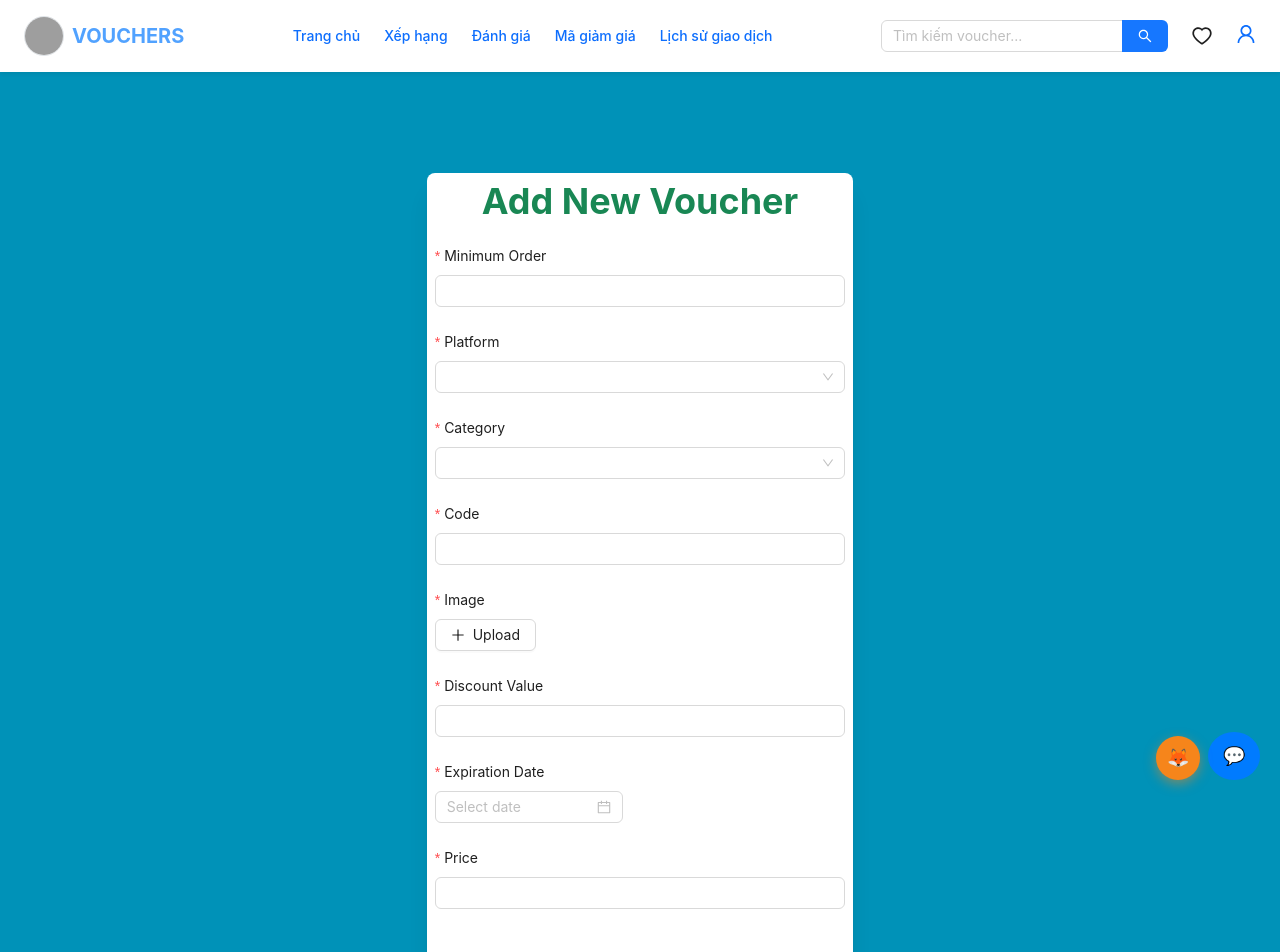
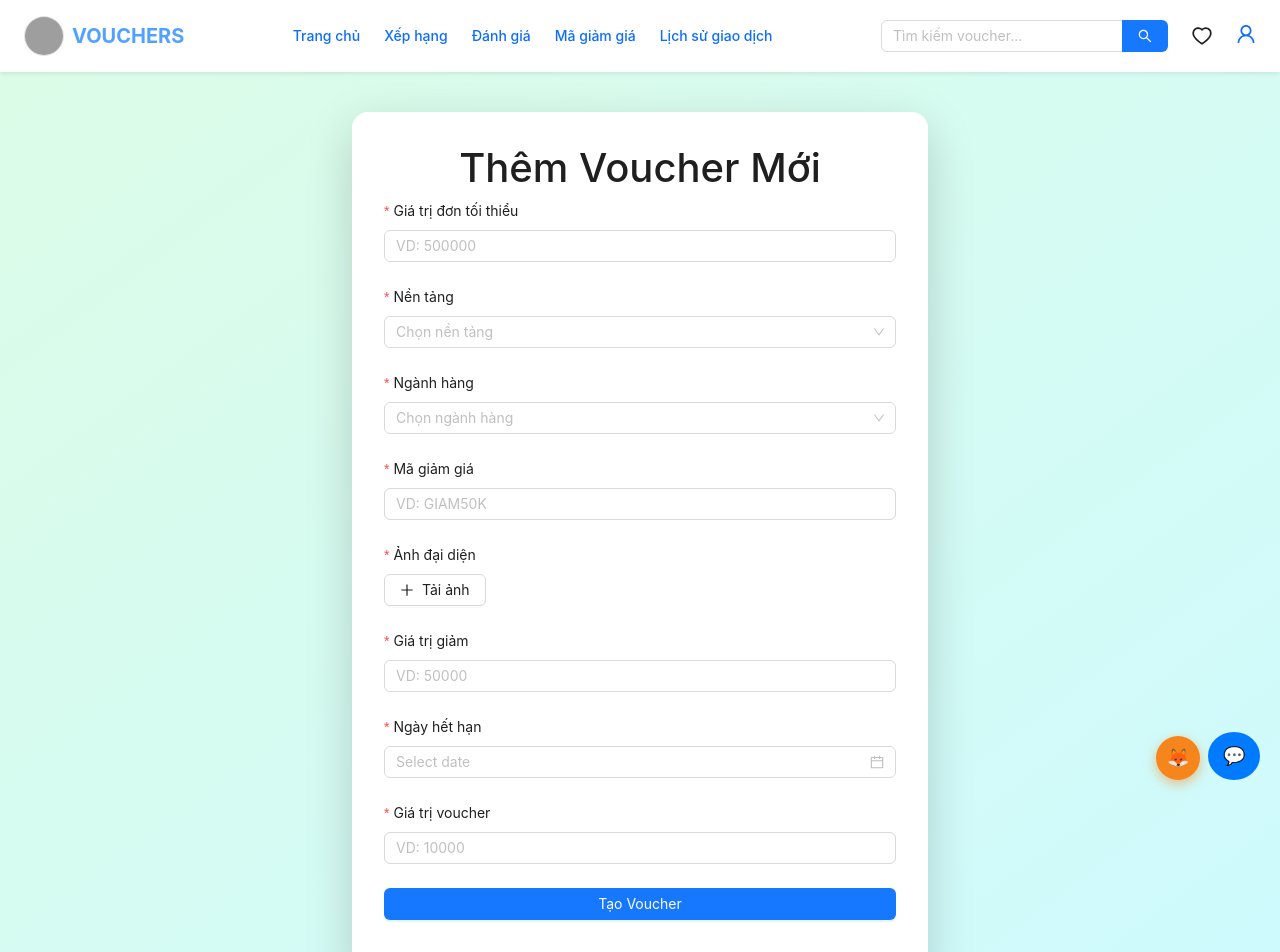
Before and after one commit to julynguyen247/voucher-exchange-web-reactjs-expressjs, a React (Vite) app in the folder fe/: page /create-voucher in a window 1280 px wide. Shown: the top 952 px of the page. Built offline with nearby package versions, Linux system fonts and the light colour scheme; no server answers.

Commit message:
homepage

```diff
--- a/fe/src/components/layout/app.header.jsx
+++ b/fe/src/components/layout/app.header.jsx
@@ -1,7 +1,7 @@
 import React, { useContext, useState } from "react";
 import { AuthContext } from "../context/auth.context";
 import { logoutApi } from "../../utils/api";
-import { Input, Tooltip, Drawer, Button, Dropdown, Menu } from "antd";
+import { Input, Tooltip, Drawer, Button, Dropdown } from "antd";
 import {
   HeartOutlined,
   StarOutlined,
@@ -56,6 +56,14 @@ const AppHeader = () => {
       },
       {
         key: "2",
+        label: (
+          <Link to="/create-voucher" style={{ textDecoration: "none" }}>
+            Tạo voucher
+          </Link>
+        ),
+      },
+      {
+        key: "3",
         label: <span onClick={handleLogout}>Đăng xuất</span>,
       },
     ],
@@ -131,6 +139,7 @@ const AppHeader = () => {
               onClick={() => navigate("/favorites")}
             />
           </Tooltip>
+
           {auth.isAuthenticated ? (
             <Dropdown menu={menu} placement="bottomRight">
               <img
@@ -194,7 +203,10 @@ const AppHeader = () => {
             <Tooltip title="Yêu thích">
               <HeartOutlined
                 className="text-xl hover:text-green-600 cursor-pointer"
-                onClick={() => navigate("/favorites")}
+                onClick={() => {
+                  setDrawerVisible(false);
+                  navigate("/favorites");
+                }}
               />
             </Tooltip>
             {auth.isAuthenticated ? (
--- a/fe/src/pages/client/auth/login.jsx
+++ b/fe/src/pages/client/auth/login.jsx
@@ -17,7 +17,7 @@ const LoginPage = () => {
     const res = await loginApi(email, password);
     if (res && res.data.EC === 0) {
       localStorage.setItem("access_token", res.data.access_token);
-      message.success("Login successfully");
+      message.success("Đăng nhập thành công");
       setAuth({
         isAuthenticated: true,
         user: res.data.user || {
@@ -31,14 +31,13 @@ const LoginPage = () => {
       });
       navigate("/");
     } else {
-      message.error("Error email/password");
+      message.error("Email hoặc mật khẩu không chính xác");
     }
     setIsSubmit(false);
   };
 
   const handleGoogleSuccess = async (response) => {
     const credential = response.credential;
-
     try {
       const res = await axios.post(
         "http://localhost:8081/api/v1/auth/google-login",
@@ -47,16 +46,15 @@ const LoginPage = () => {
 
       if (res.data && res.data.EC === 0) {
         localStorage.setItem("access_token", res.data.access_token);
-        // Ensure we explicitly set all user fields including role
         setAuth({
           isAuthenticated: true,
           user: {
-            email: res.data.user.email || '',
-            name: res.data.user.name || '',
-            id: res.data.user._id || '',
-            phone: res.data.user.phone || '',
-            image: res.data.user.image || '',
-            role: res.data.user.role || '',
+            email: res.data.user.email || "",
+            name: res.data.user.name || "",
+            id: res.data.user._id || "",
+            phone: res.data.user.phone || "",
+            image: res.data.user.image || "",
+            role: res.data.user.role || "",
           },
         });
         message.success("Đăng nhập bằng Google thành công");
@@ -66,84 +64,74 @@ const LoginPage = () => {
       }
     } catch (err) {
       console.error("Google login error:", err);
-      message.error("Lỗi hệ thống khi login Google");
+      message.error("Lỗi hệ thống khi đăng nhập Google");
     }
   };
 
   return (
-    <div className="flex justify-center items-center w-full px-4 flex-col h-[70vh]">
-      <div className="font-bold text-4xl mb-6 text-[##3685f9] text-center">
-        Đăng nhập
-      </div>
-      <br />
-      <div className="bg-gray-300 p-8 sm:p-10 w-[70vw] rounded-lg shadow-lg sm:w-[40vw] md:w-[25vw] lg:w-[400px] h-auto sm:h-[60vh] flex justify-center items-center">
+    <div className="flex justify-center items-center min-h-screen bg-gradient-to-br from-blue-100 to-blue-200 px-4">
+      <div className="w-full max-w-md bg-white p-8 rounded-2xl shadow-lg">
+        <h1 className="text-3xl font-bold text-center text-blue-600 mb-6">
+          Đăng nhập
+        </h1>
+
         <Form
-          name="basic"
+          name="login-form"
+          layout="vertical"
           onFinish={onFinish}
           autoComplete="off"
-          layout="vertical"
-          className="w-3xs mt-4"
         >
           <Form.Item
             label="Email"
             name="email"
-            labelCol={{
-              span: 24,
-            }}
             rules={[
               {
                 type: "email",
                 required: true,
-                message: "Vui lòng nhập email!",
+                message: "Vui lòng nhập email hợp lệ!",
               },
             ]}
           >
-            <Input />
+            <Input placeholder="Nhập email của bạn" />
           </Form.Item>
+
           <Form.Item
             label="Mật khẩu"
             name="password"
-            labelCol={{
-              span: 24,
-            }}
-            rules={[
-              {
-                required: true,
-                message: "Vui lòng nhập mật khẩu!",
-              },
-            ]}
+            rules={[{ required: true, message: "Vui lòng nhập mật khẩu!" }]}
           >
-            <Input.Password />
+            <Input.Password placeholder="Nhập mật khẩu" />
           </Form.Item>
+
           <Form.Item>
             <Button
               type="primary"
               htmlType="submit"
-              className="w-full mt-4 bg-[##3685f9]"
-              style={{ backgroundColor: "##3685f9" }}
+              className="w-full bg-blue-600 hover:bg-blue-700 text-white font-semibold"
+              loading={isSubmit}
             >
               Đăng nhập
             </Button>
           </Form.Item>
-          <Divider>Or</Divider>
-          <div style={{ display: "flex", justifyContent: "center", marginTop: "16px" }}>
+
+          <Divider>Hoặc</Divider>
+
+          <div className="flex justify-center mb-4">
             <GoogleLogin
               onSuccess={handleGoogleSuccess}
-              onError={() => {
-                message.error("Đăng nhập bằng Google thất bại");
-              }}
+              onError={() => message.error("Đăng nhập bằng Google thất bại")}
             />
           </div>
-          <p className="text text-normal" style={{ textAlign: "center" }}>
-            Chưa có tài khoản?
-            <span>
-              <Link to="/register" style={{ textDecoration: "none" }}>
-                {" "}
-                Đăng Ký{" "}
-              </Link>
-            </span>
+
+          <p className="text-center text-sm">
+            Chưa có tài khoản?{" "}
+            <Link
+              to="/register"
+              className="text-blue-600 font-medium hover:underline"
+            >
+              Đăng ký ngay
+            </Link>
           </p>
-          <br />
         </Form>
       </div>
     </div>
--- a/fe/src/pages/client/auth/register.jsx
+++ b/fe/src/pages/client/auth/register.jsx
@@ -12,16 +12,14 @@ const RegisterPage = () => {
   const navigate = useNavigate();
 
   const handleUploadFile = async (options) => {
-    const { onSuccess } = options;
-    const file = options.file;
+    const { onSuccess, file } = options;
     const res = await uploadApi(file, "avatar");
 
-    if (res && res.data) {
-      const newAvatar = res.data.name;
-      setUserAvatar(newAvatar);
-      if (onSuccess) onSuccess("ok");
+    if (res?.data) {
+      setUserAvatar(res.data.name);
+      onSuccess?.("ok");
     } else {
-      message.error(res.message);
+      message.error(res.message || "Lỗi khi upload!");
     }
   };
 
@@ -32,9 +30,9 @@ const RegisterPage = () => {
     customRequest: handleUploadFile,
     onChange(info) {
       if (info.file.status === "done") {
-        message.success(`Upload file thành công`);
+        message.success("Upload ảnh thành công");
       } else if (info.file.status === "error") {
-        message.error(`Upload file thất bại`);
+        message.error("Upload ảnh thất bại");
       }
     },
   };
@@ -48,7 +46,7 @@ const RegisterPage = () => {
     }
 
     const res = await registerApi(name, email, password, phone, userAvatar);
-    if (res && res.data) {
+    if (res?.data) {
       if (res.data.result === null) {
         message.error("Email đã tồn tại!");
       } else {
@@ -61,89 +59,79 @@ const RegisterPage = () => {
   };
 
   return (
-    <div className="flex justify-center items-center h-[100vh] w-full flex-col">
-      <div className="font-bold text-4xl mb-6 text-[##3685f9] text-center">
-        Đăng ký
-      </div>
-      <div className="bg-gray-300 p-8 sm:p-10 w-[70vw] rounded-lg shadow-lg sm:w-[30vw] md:w-[25vw] lg:w-[400px] h-auto sm:h-[60vh] flex justify-center items-center flex-col">
-        <div className="flex justify-center items-center flex-col mt-3 gap-2">
+    <div className="flex justify-center items-center min-h-screen bg-gradient-to-br from-blue-100 to-blue-200 px-4">
+      <div className="w-full max-w-md bg-white p-4 rounded-2xl shadow-lg mt-8">
+        <h1 className="text-3xl font-bold text-center text-blue-600 mb-4">
+          Đăng ký
+        </h1>
+
+        <div className="flex justify-center flex-col items-center mb-4">
           <Avatar
             size={100}
-            src={urlAvatar}
-            style={{
-              border: "1px solid black",
-              objectFit: "cover",
-            }}
+            src={userAvatar ? urlAvatar : undefined}
+            style={{ border: "1px solid #ccc", objectFit: "cover" }}
           />
           <Upload {...propsUpload}>
-            <Button icon={<UploadOutlined />}>Upload Avatar</Button>
+            <Button icon={<UploadOutlined />} className="mt-2" type="default">
+              Tải ảnh đại diện
+            </Button>
           </Upload>
         </div>
+
         <Form
-          name="basic"
+          layout="vertical"
+          name="register-form"
           onFinish={onFinish}
           autoComplete="off"
-          layout="vertical"
-          className="w-3xs mt-4"
         >
+          <Form.Item
+            label="Họ và Tên"
+            name="name"
+            rules={[{ required: true, message: "Vui lòng nhập họ tên!" }]}
+          >
+            <Input placeholder="Nguyễn Văn A" />
+          </Form.Item>
+
           <Form.Item
             label="Email"
             name="email"
-            labelCol={{ span: 24 }}
             rules={[
-              {
-                type: "email",
-                required: true,
-                message: "Vui lòng nhập email!",
-              },
+              { type: "email", required: true, message: "Email không hợp lệ!" },
             ]}
           >
-            <Input />
-          </Form.Item>
-
-          <Form.Item
-            label="Họ và Tên"
-            name="name"
-            labelCol={{ span: 24 }}
-            rules={[{ required: true, message: "Vui lòng nhập họ và tên!" }]}
-          >
-            <Input />
+            <Input placeholder="email@example.com" />
           </Form.Item>
 
           <Form.Item
             label="Số điện thoại"
             name="phone"
-            labelCol={{ span: 24 }}
             rules={[
               { required: true, message: "Vui lòng nhập số điện thoại!" },
             ]}
           >
-            <Input />
+            <Input placeholder="0123456789" />
           </Form.Item>
 
           <Form.Item
             label="Mật khẩu"
             name="password"
-            labelCol={{ span: 24 }}
             rules={[
               { required: true, message: "Vui lòng nhập mật khẩu!" },
-              { min: 6, message: "Mật khẩu phải có ít nhất 6 ký tự!" },
+              { min: 6, message: "Mật khẩu ít nhất 6 ký tự!" },
               {
                 pattern:
                   /^(?=.*[A-Z])(?=.*\d)(?=.*[@$!%*?&])[A-Za-z\d@$!%*?&]+$/,
-                message:
-                  "Mật khẩu phải chứa ít nhất một chữ hoa, một số và một ký tự đặc biệt!",
+                message: "Phải có chữ in hoa, số và ký tự đặc biệt!",
               },
             ]}
           >
-            <Input.Password />
+            <Input.Password placeholder="••••••••" />
           </Form.Item>
 
           <Form.Item
             label="Xác nhận mật khẩu"
             name="confirmPassword"
             dependencies={["password"]}
-            labelCol={{ span: 24 }}
             rules={[
               { required: true, message: "Vui lòng nhập lại mật khẩu!" },
               ({ getFieldValue }) => ({
@@ -156,23 +144,27 @@ const RegisterPage = () => {
               }),
             ]}
           >
-            <Input.Password />
+            <Input.Password placeholder="••••••••" />
           </Form.Item>
 
           <Form.Item>
             <Button
               type="primary"
               htmlType="submit"
-              className="w-full mt-4 bg-[##3685f9]"
+              className="w-full bg-blue-600 hover:bg-blue-700 text-white font-semibold"
             >
               Đăng ký
             </Button>
           </Form.Item>
 
           <Divider>Hoặc</Divider>
-          <p className="text-center">
-            Đã có tài khoản?
-            <Link to="/login" style={{ textDecoration: "none", marginLeft: 5 }}>
+
+          <p className="text-center text-sm">
+            Đã có tài khoản?{" "}
+            <Link
+              to="/login"
+              className="text-blue-600 font-medium hover:underline"
+            >
               Đăng nhập
             </Link>
           </p>
--- a/fe/src/pages/client/createVoucher.jsx
+++ b/fe/src/pages/client/createVoucher.jsx
@@ -19,7 +19,7 @@ const CreateVoucherPage = () => {
   useEffect(() => {
     const fetchPlatform = async () => {
       const res = await getVoucherPlatform();
-      if (res && res.data) {
+      if (res?.data) {
         setVoucherPlatform(
           res.data.data.map((item) => ({ value: item, label: item }))
         );
@@ -28,7 +28,7 @@ const CreateVoucherPage = () => {
 
     const fetchCategory = async () => {
       const res = await getVoucherCategory();
-      if (res && res.data) {
+      if (res?.data) {
         setVoucherCategory(
           res.data.data.map((item) => ({ value: item, label: item }))
         );
@@ -42,10 +42,10 @@ const CreateVoucherPage = () => {
   const handleUploadFile = async (options) => {
     const { onSuccess, file } = options;
     const res = await uploadApi(file, "voucher");
-    if (res && res.data) {
+    if (res?.data) {
       setImageUrl(res.data.name);
       setFileList([file]);
-      if (onSuccess) onSuccess("ok");
+      onSuccess?.("ok");
       message.success("Upload thành công!");
     } else {
       message.error("Upload thất bại!");
@@ -70,6 +70,7 @@ const CreateVoucherPage = () => {
       expirationDate,
       price,
     } = values;
+
     const res = await createVoucher(
       minimumOrder,
       platform,
@@ -80,7 +81,8 @@ const CreateVoucherPage = () => {
       expirationDate,
       price
     );
-    if (res && res.data) {
+
+    if (res?.data) {
       message.success("Thêm voucher thành công!");
       navigate("/voucher");
     } else {
@@ -89,54 +91,51 @@ const CreateVoucherPage = () => {
   };
 
   return (
-    <div className="flex justify-center items-center bg-cyan-600 h-[1050px]">
-      <div className="w-[80vw] sm:w-1/2 md:w-1/2 lg:w-2/4 xl:w-1/3 bg-white p-2 rounded-lg shadow-xl">
-        <div className="font-bold text-4xl mb-6 text-[#198754] text-center">
-          Add New Voucher
-        </div>
+    <div className="flex justify-center items-center bg-gradient-to-br from-green-100 to-cyan-100 min-h-screen py-10">
+      <div className="w-full max-w-xl bg-white rounded-2xl shadow-lg p-8">
+        <h1 className="text-3xl font-bold text-center text-green-600 mb-6">
+          Thêm Voucher Mới
+        </h1>
 
-        <Form
-          name="add-voucher"
-          onFinish={onFinish}
-          autoComplete="off"
-          layout="vertical"
-        >
+        <Form layout="vertical" name="create-voucher" onFinish={onFinish}>
           <Form.Item
-            label="Minimum Order"
+            label="Giá trị đơn tối thiểu"
             name="minimumOrder"
             rules={[
-              { required: true, message: "Please enter a minimum order!" },
+              { required: true, message: "Vui lòng nhập giá trị tối thiểu!" },
             ]}
           >
-            <Input />
+            <Input placeholder="VD: 500000" />
           </Form.Item>
+
           <Form.Item
-            label="Platform"
+            label="Nền tảng"
             name="platform"
-            rules={[{ required: true, message: "Please select platform!" }]}
+            rules={[{ required: true, message: "Chọn nền tảng!" }]}
           >
-            <Select options={voucherPlatform} />
+            <Select options={voucherPlatform} placeholder="Chọn nền tảng" />
           </Form.Item>
+
           <Form.Item
-            label="Category"
+            label="Ngành hàng"
             name="category"
-            rules={[{ required: true, message: "Please select category!" }]}
+            rules={[{ required: true, message: "Chọn ngành hàng!" }]}
           >
-            <Select options={voucherCategory} />
+            <Select options={voucherCategory} placeholder="Chọn ngành hàng" />
           </Form.Item>
+
           <Form.Item
-            label="Code"
+            label="Mã giảm giá"
             name="code"
-            rules={[
-              { required: true, message: "Please enter the voucher code!" },
-            ]}
+            rules={[{ required: true, message: "Nhập mã giảm giá!" }]}
           >
-            <Input />
+            <Input placeholder="VD: GIAM50K" />
           </Form.Item>
+
           <Form.Item
-            label="Image"
+            label="Ảnh đại diện"
             name="image"
-            rules={[{ required: true, message: "Please upload an image!" }]}
+            rules={[{ required: true, message: "Hãy tải ảnh!" }]}
           >
             <Upload {...propsUpload}>
               {imageUrl ? (
@@ -144,47 +143,52 @@ const CreateVoucherPage = () => {
                   src={`${
                     import.meta.env.VITE_BACKEND_URL
                   }/images/upload/${imageUrl}`}
-                  alt="voucher"
-                  style={{ width: "30%", borderRadius: "5px" }}
+                  alt="preview"
+                  style={{
+                    width: "100%",
+                    maxHeight: "200px",
+                    objectFit: "contain",
+                    borderRadius: "8px",
+                    marginBottom: "8px",
+                  }}
                 />
               ) : (
-                <Button icon={<PlusOutlined />}>Upload</Button>
+                <Button icon={<PlusOutlined />}>Tải ảnh</Button>
               )}
             </Upload>
           </Form.Item>
 
           <Form.Item
-            label="Discount Value"
+            label="Giá trị giảm"
             name="discountValue"
-            rules={[
-              { required: true, message: "Please enter the discount value!" },
-            ]}
+            rules={[{ required: true, message: "Nhập số tiền giảm!" }]}
           >
-            <Input type="number" />
+            <Input type="number" placeholder="VD: 50000" />
           </Form.Item>
+
           <Form.Item
-            label="Expiration Date"
+            label="Ngày hết hạn"
             name="expirationDate"
-            rules={[
-              { required: true, message: "Please select expiration date!" },
-            ]}
+            rules={[{ required: true, message: "Chọn ngày hết hạn!" }]}
           >
-            <DatePicker />
+            <DatePicker className="w-full" />
           </Form.Item>
+
           <Form.Item
-            label="Price"
+            label="Giá trị voucher"
             name="price"
-            rules={[{ required: true, message: "Please enter the price!" }]}
+            rules={[{ required: true, message: "Nhập giá voucher!" }]}
           >
-            <Input type="number" />
+            <Input type="number" placeholder="VD: 10000" />
           </Form.Item>
+
           <Form.Item>
             <Button
               type="primary"
               htmlType="submit"
-              className="w-full mt-4 bg-[#198754]"
+              className="w-full bg-green-600 hover:bg-green-700 text-white font-semibold"
             >
-              Add Voucher
+              Tạo Voucher
             </Button>
           </Form.Item>
         </Form>
```
Also changed, not shown: fe/src/pages/client/home.jsx (+64 -46 lines).
